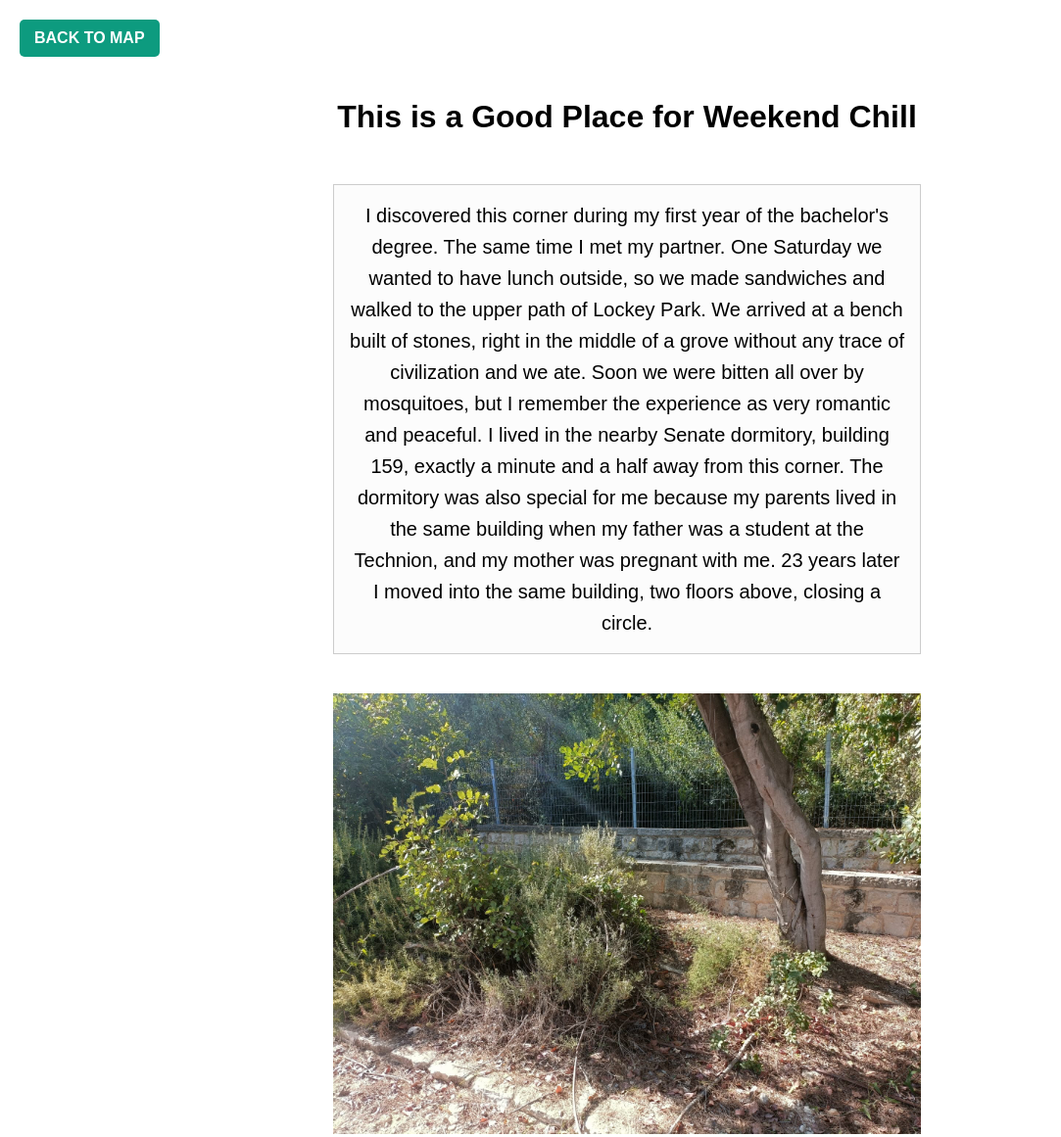
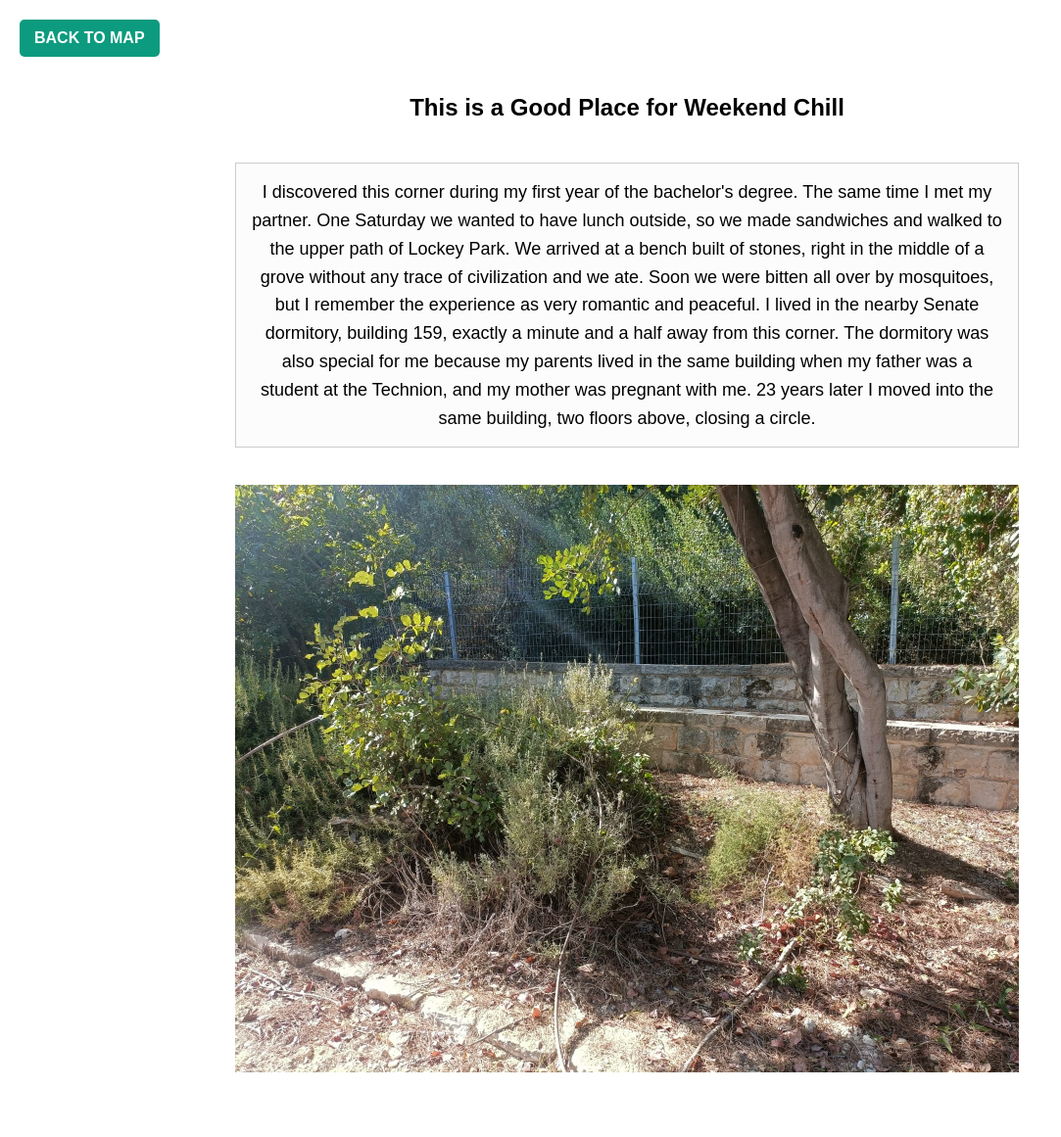
Before and after one commit to Saarts21/we-art-here, a plain HTML site: page index.html in a window 1280 px wide. Shown: the whole page at 98% size, without its empty margins (0-1083 px from the left). Drawn offline with Linux system fonts and the light colour scheme.

Commit message:
fix proportions

```diff
--- a/index.html
+++ b/index.html
@@ -14,6 +14,11 @@
             margin: 80px;
             padding: 0;
             text-align: center;
+        }
+        h1 {
+            font-size: 24px;
+            text-align: center;
+            font-family: Arial, sans-serif;
         }
         .button-container {
             position: absolute;
@@ -34,20 +39,20 @@
         }
         .story-container {
             margin-top: 8px;
-            width: 80%;
-            max-width: 600px;
+            width: 95%;
+            max-width: 800px;
         }
         .story-text {
             border: 1px solid #ccc;
             padding: 15px;
-            font-size: 20px;
+            font-size: 18px;
             line-height: 1.6; /* margin between lines */
             background-color: rgba(249, 249, 249, 0.5); /* 50% transparent background */
         }
         .story-image {
             margin-top: 20px;
             width: 100%;
-            max-width: 600px;
+            max-width: 800px;
             height: auto;
         }
     </style>
```
